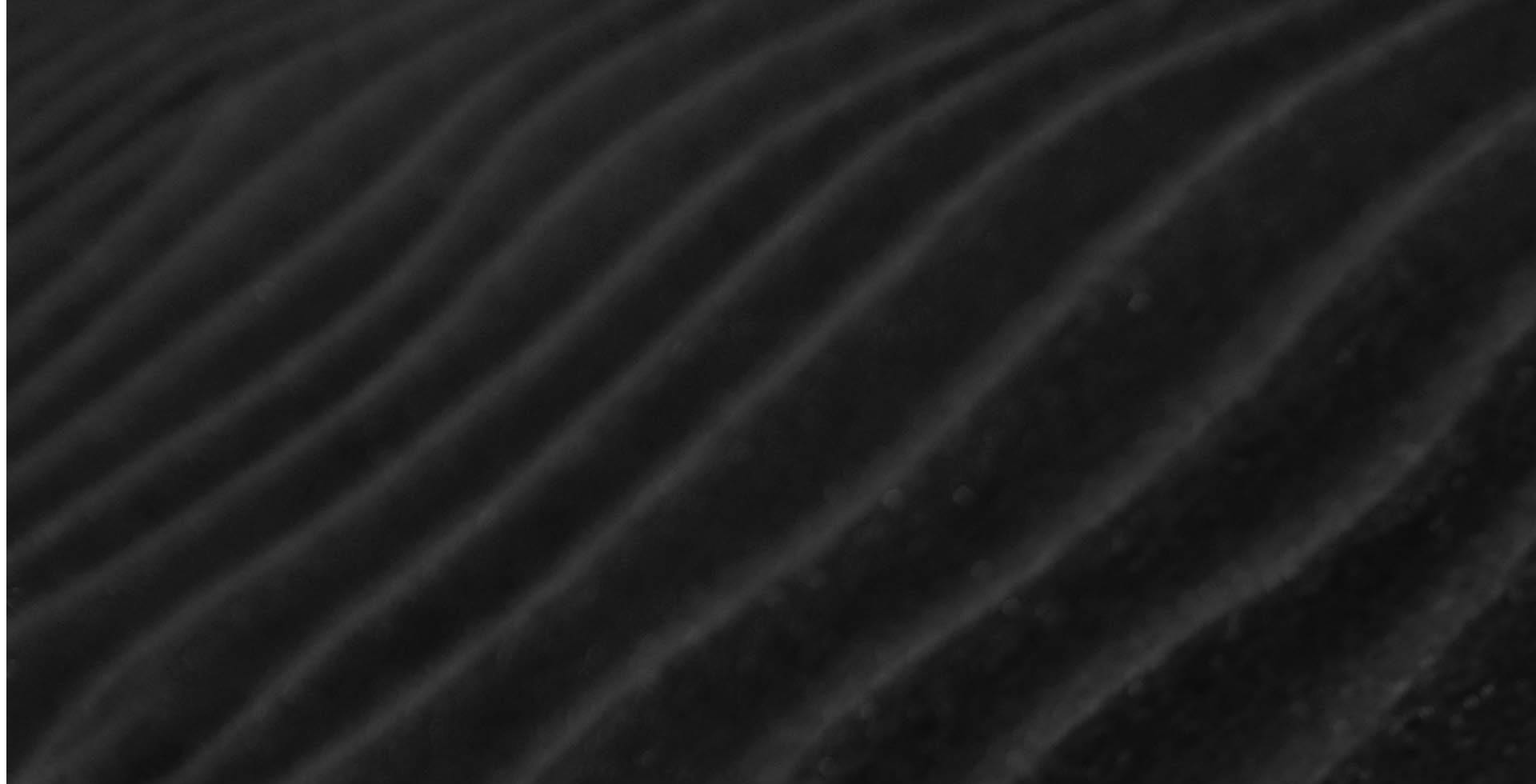
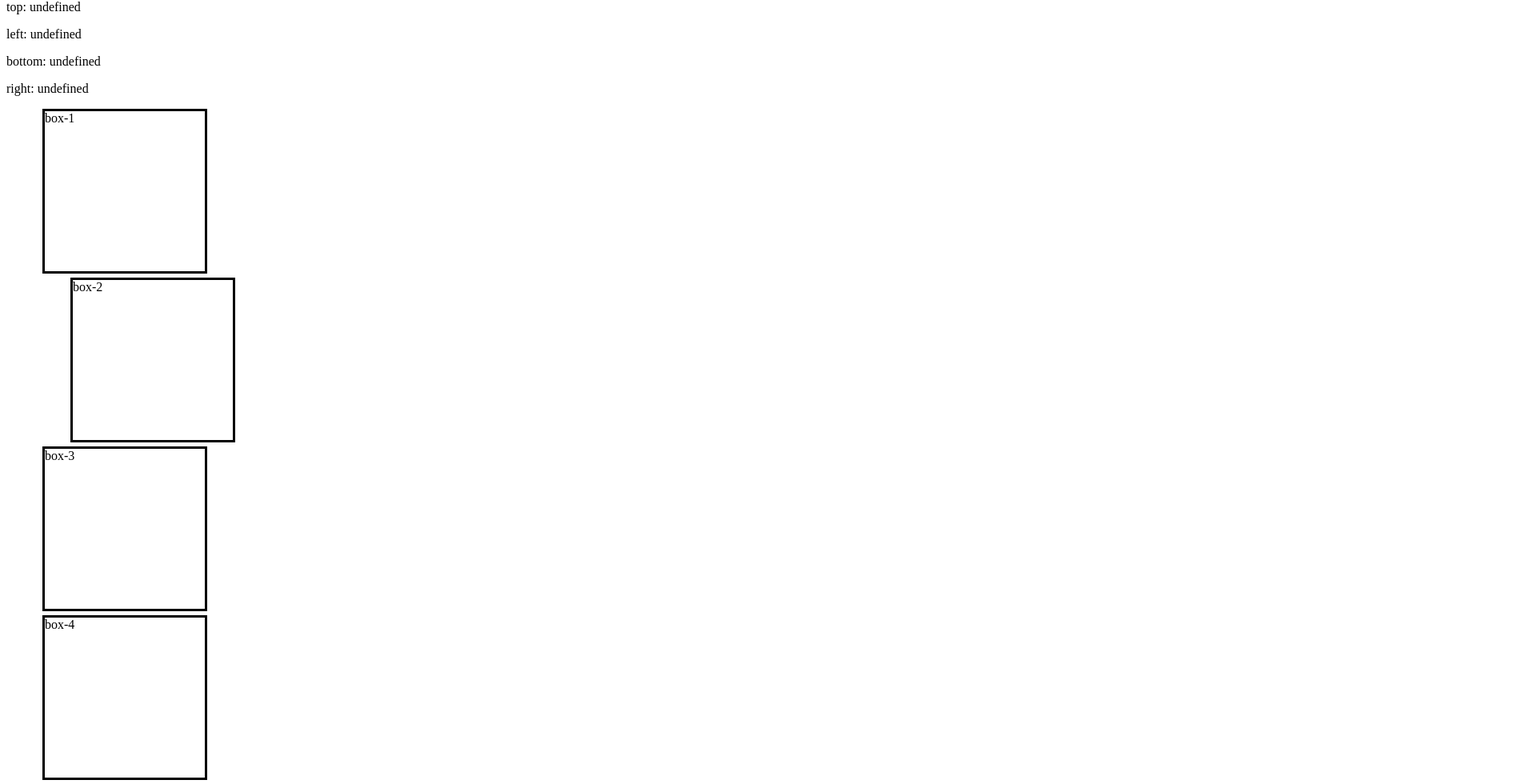
Before and after one commit to ryannolanco/portfolio-website-2025, a React (Vite) app: page / in a window 1280 px wide. Shown: the part 16-996 px from the top of the page at 80% size, 1920 px wide, since content can reach past the window. Built offline with nearby package versions, Linux system fonts and the light colour scheme.

Commit message:
sass update

```diff
--- a/src/App.jsx
+++ b/src/App.jsx
@@ -5,7 +5,7 @@
 function App() {
 	return (
 		<>
-			<Header />
+			<Draggable />
 		</>
 	);
 }
--- a/src/components/Draggable.jsx
+++ b/src/components/Draggable.jsx
@@ -36,16 +36,32 @@
 			<p>{`bottom: ${position.bottom}`}</p>
 			<p>{`right: ${position.right}`}</p>
 			<ul draggable-list>
-				<li className={`box box-1`} onClick={() => handleDrag('.box-1')}>
+				<li
+					draggable="true"
+					className={`box box-1`}
+					onClick={() => handleDrag('.box-1')}
+				>
 					box-1
 				</li>
-				<li className={`box box-2`} onClick={() => handleDrag('.box-2')}>
+				<li
+					draggable="true"
+					className={`box box-2`}
+					onClick={() => handleDrag('.box-2')}
+				>
 					box-2
 				</li>
-				<li className={`box box-3`} onClick={() => handleDrag('.box-3')}>
+				<li
+					draggable="true"
+					className={`box box-3`}
+					onClick={() => handleDrag('.box-3')}
+				>
 					box-3
 				</li>
-				<li className={`box box-4`} onClick={() => handleDrag('.box-4')}>
+				<li
+					draggable="true"
+					className={`box box-4`}
+					onClick={() => handleDrag('.box-4')}
+				>
 					box-4
 				</li>
 			</ul>
```
